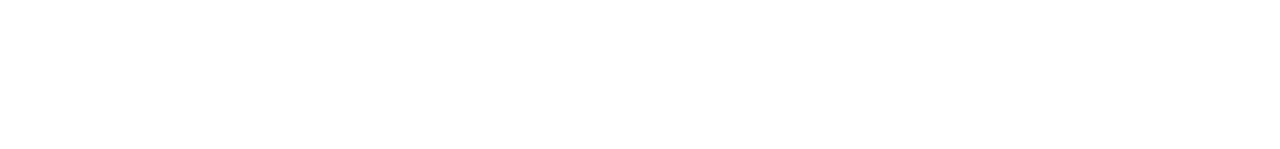
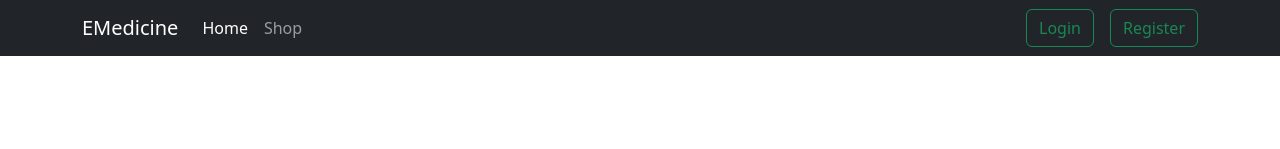
Before and after one commit to Khalid-Agha-2000/E-Medicine-Store-ASP.NET-Core-, a React (Vite) app in the folder Frontend/EMedicine-Frontend/: page / in a window 1280 px wide. Shown: the top 149 px of the page. Built offline with nearby package versions, Linux system fonts and the light colour scheme.

Commit message:
Added basic header

```diff
--- a/Frontend/EMedicine-Frontend/src/components/Login.jsx
+++ b/Frontend/EMedicine-Frontend/src/components/Login.jsx
@@ -1,4 +1,3 @@
-import React from 'react';
 import '../styles/Login.css'
 
 export default function Login() {
--- a/Frontend/EMedicine-Frontend/src/components/RouterPage.jsx
+++ b/Frontend/EMedicine-Frontend/src/components/RouterPage.jsx
@@ -1,4 +1,3 @@
-import React from 'react';
 import {BrowserRouter as Router, Routes, Route} from 'react-router-dom';
 import Login from './Login';
 import Registration from './Registration';
@@ -7,6 +6,7 @@
 import Profile from './users/Profile';
 import Cart from './users/Cart';
 import MedicineDisplay from './users/MedicineDisplay';
+import Header from './users/Header';
 
 import AdminDashboard from './admin/AdminDashboard';
 import AdminOrders from './admin/AdminOrders';
@@ -18,6 +18,7 @@
 export default function RouterPage() {
     return (
         <Router>
+            <Header />
             <Routes>
                 <Route path='/' element={<Login/>}/>
                 <Route path='/registration' element={<Registration/>}/>
--- a/Frontend/EMedicine-Frontend/src/components/users/Header.jsx
+++ b/Frontend/EMedicine-Frontend/src/components/users/Header.jsx
@@ -1,7 +1,27 @@
-import React from 'react';
-
 export default function Header() {
     return (
-        <div>Header</div>
-    )
+        <nav className="navbar navbar-expand-lg navbar-dark bg-dark">
+            <div className="container">
+            <a className="navbar-brand" href="#">EMedicine</a>
+            <button className="navbar-toggler" type="button" data-bs-toggle="collapse" data-bs-target="#navbarSupportedContent" aria-controls="navbarSupportedContent" aria-expanded="false" aria-label="Toggle navigation">
+                <span className="navbar-toggler-icon"></span>
+            </button>
+
+            <div className="collapse navbar-collapse" id="navbarSupportedContent">
+                <ul className="navbar-nav me-auto mb-2 mb-lg-0">
+                    <li className="nav-item">
+                        <a className="nav-link active" aria-current="page" href="#">Home</a>
+                    </li>
+                    <li className="nav-item">
+                        <a className="nav-link" href="#">Shop</a>
+                    </li>
+                </ul>
+                <form className="d-flex">
+                    <button className="btn btn-outline-success" type="submit">Login</button>
+                    <button className="btn btn-outline-success ms-3" type="submit">Register</button>
+                </form>
+            </div>
+            </div>
+        </nav>
+    );
 }
```
